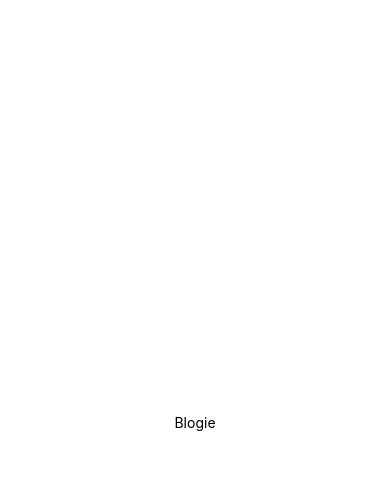
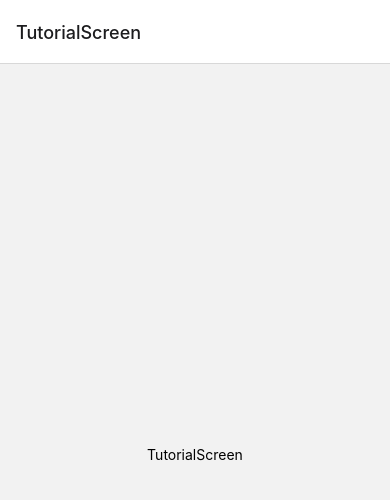
Before and after one commit to OverNovik/Blogie-App, a React Native app: screen / in a window 390 px wide. Shown: the top 500 px of the page. Built offline with nearby package versions, Linux system fonts and the light colour scheme.

Commit message:
feat: add TutorialScreen

```diff
--- a/App.tsx
+++ b/App.tsx
@@ -1,28 +1,23 @@
 import {NavigationContainer} from '@react-navigation/native';
+import {createNativeStackNavigator} from '@react-navigation/native-stack';
 import React, {useEffect} from 'react';
-import {StyleSheet, Text, View} from 'react-native';
 import SplashScreen from 'react-native-splash-screen';
+import TutorialScreen from './screens/TutorialScreen/TutorialScreen';
 
-const App = () => {
+const Stack = createNativeStackNavigator();
+
+const App: React.FC = () => {
   useEffect(() => {
     SplashScreen.hide();
   }, []);
 
   return (
     <NavigationContainer>
-      <View style={styles.container}>
-        <Text>Blogie</Text>
-      </View>
+      <Stack.Navigator>
+        <Stack.Screen name="TutorialScreen" component={TutorialScreen} />
+      </Stack.Navigator>
     </NavigationContainer>
   );
 };
 
-const styles = StyleSheet.create({
-  container: {
-    flex: 1,
-    alignItems: 'center',
-    justifyContent: 'center',
-  },
-});
-
 export default App;
--- a/package.json
+++ b/package.json
@@ -11,6 +11,7 @@
   },
   "dependencies": {
     "@react-navigation/native": "^6.0.13",
+    "@react-navigation/native-stack": "^6.9.0",
     "react": "18.1.0",
     "react-native": "0.70.1",
     "react-native-safe-area-context": "^4.3.3",
--- /dev/null
+++ b/screens/TutorialScreen/TutorialScreen.tsx
@@ -0,0 +1,13 @@
+import React from 'react';
+import {Text, View} from 'react-native';
+import {styles} from './style';
+
+const TutorialScreen: React.FC = () => {
+  return (
+    <View style={styles.container}>
+      <Text>TutorialScreen</Text>
+    </View>
+  );
+};
+
+export default TutorialScreen;
--- /dev/null
+++ b/screens/TutorialScreen/style.tsx
@@ -0,0 +1,9 @@
+import {StyleSheet} from 'react-native';
+
+export const styles = StyleSheet.create({
+  container: {
+    flex: 1,
+    alignItems: 'center',
+    justifyContent: 'center',
+  },
+});
```
Also changed, not shown: 2 other files (tests, documents, lock files or other folders).
